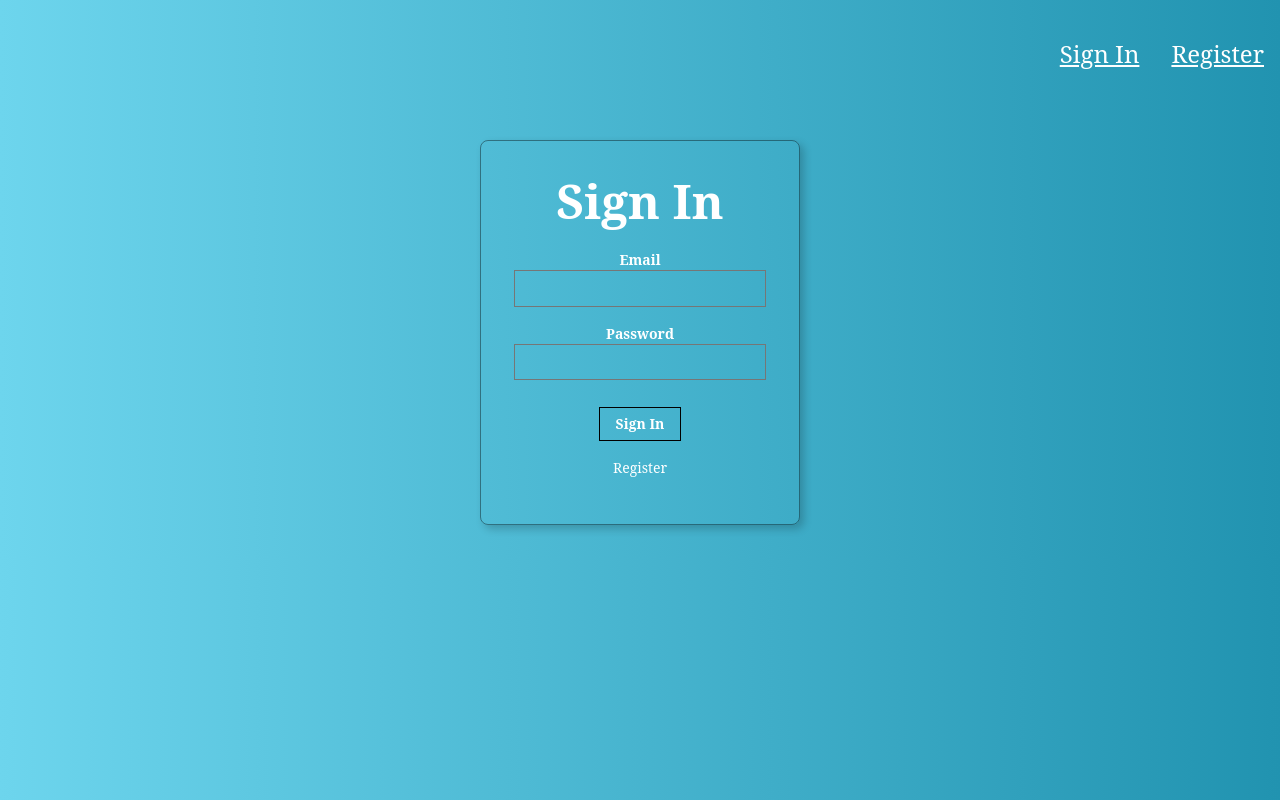
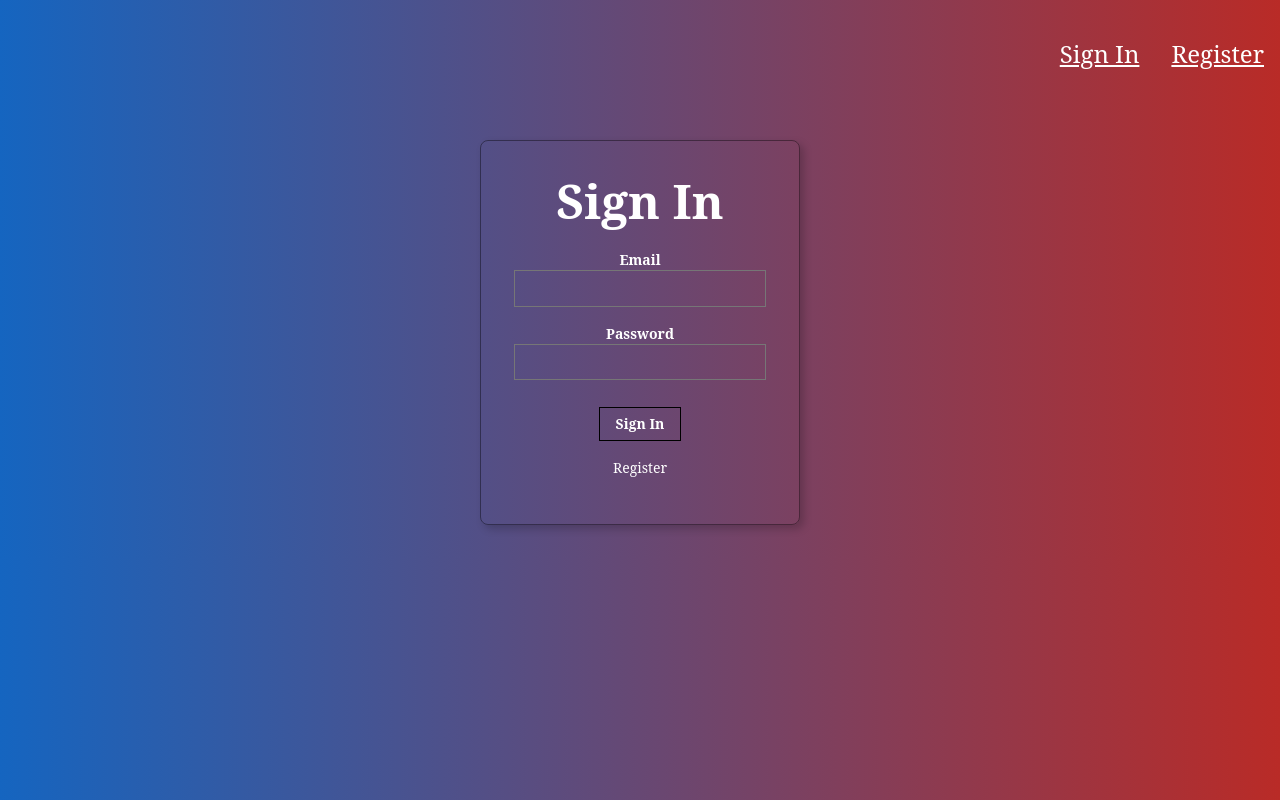
Before and after one commit to LeslieLopez25/facerecognitionbrain-frontend, a React (Create React App) app: page / in a window 1280 px wide. Built offline with nearby package versions, Linux system fonts and the light colour scheme.

Commit message:
Changed the background color

```diff
--- a/src/index.css
+++ b/src/index.css
@@ -1,10 +1,11 @@
 body {
-  background: #2193b0;
+  background: #b92b27;
   /* fallback for old browsers */
-  background: -webkit-linear-gradient(to right, #6dd5ed, #2193b0);
+  background: -webkit-linear-gradient(to right, #1565C0, #b92b27);
   /* Chrome 10-25, Safari 5.1-6 */
-  background: linear-gradient(to right, #6dd5ed, #2193b0);
+  background: linear-gradient(to right, #1565C0, #b92b27);
   /* W3C, IE 10+/ Edge, Firefox 16+, Chrome 26+, Opera 12+, Safari 7+ */
+
   margin: 0;
   padding: 0;
   font-family: 'Noto Serif',
```
